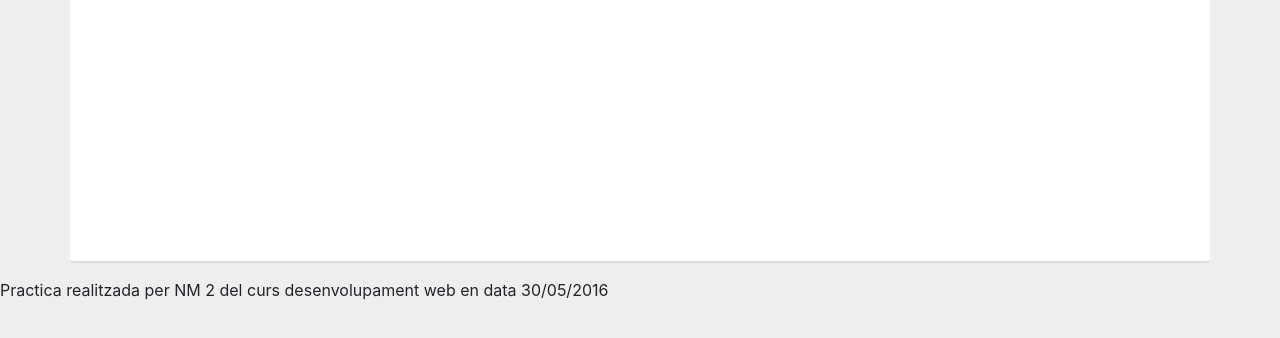
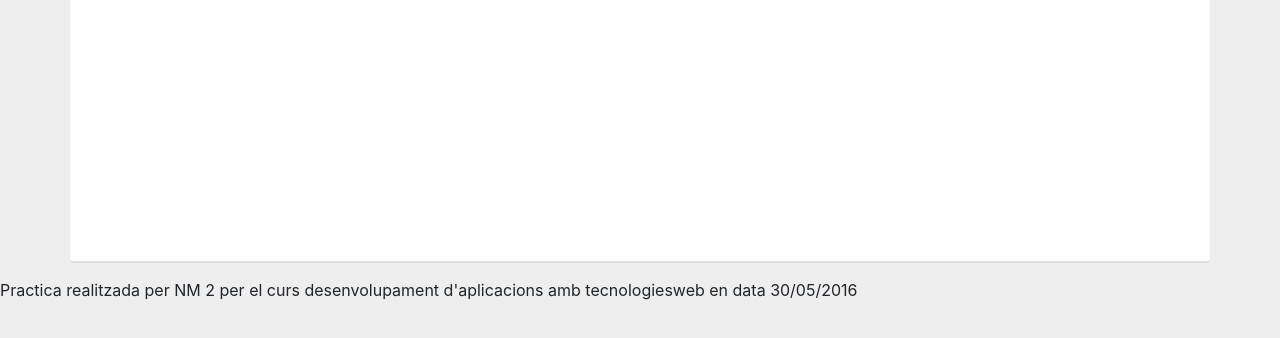
Before and after one commit to Neusmunoz/Projecte_1, a plain HTML site: page index.html in a window 1280 px wide. Shown: the part 76-414 px from the top of the page. Drawn offline with nearby package versions, Linux system fonts and the light colour scheme.

Commit message:
rectificació peu de pàgina

```diff
--- a/index.html
+++ b/index.html
@@ -33,5 +33,5 @@
 		<script src="http://getbootstrap.com/dist/js/bootstrap.min.js"></script>
 	</body>
 
-	Practica realitzada per NM 2 del curs desenvolupament web en data 30/05/2016
+	Practica realitzada per NM 2 per el curs desenvolupament d'aplicacions amb tecnologiesweb en data 30/05/2016
 </html>
```
